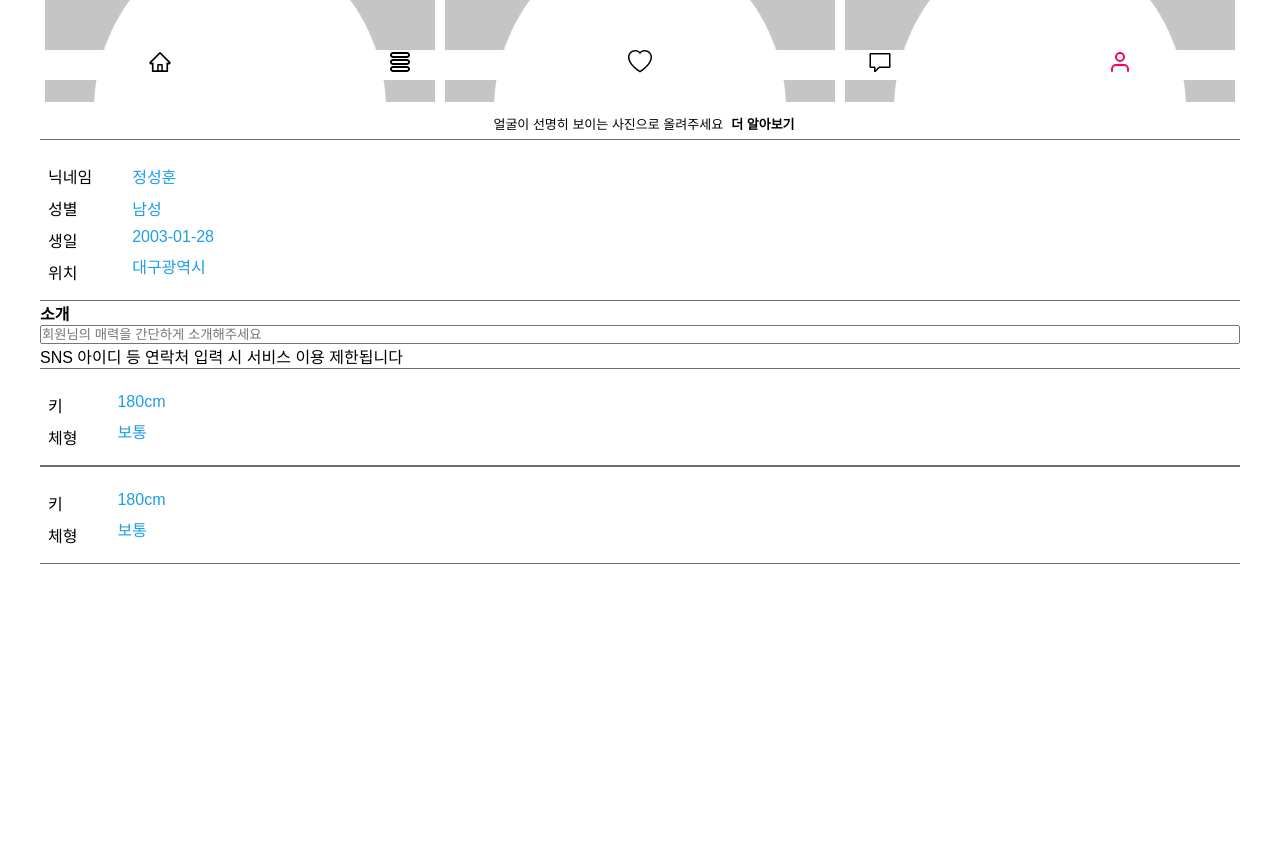
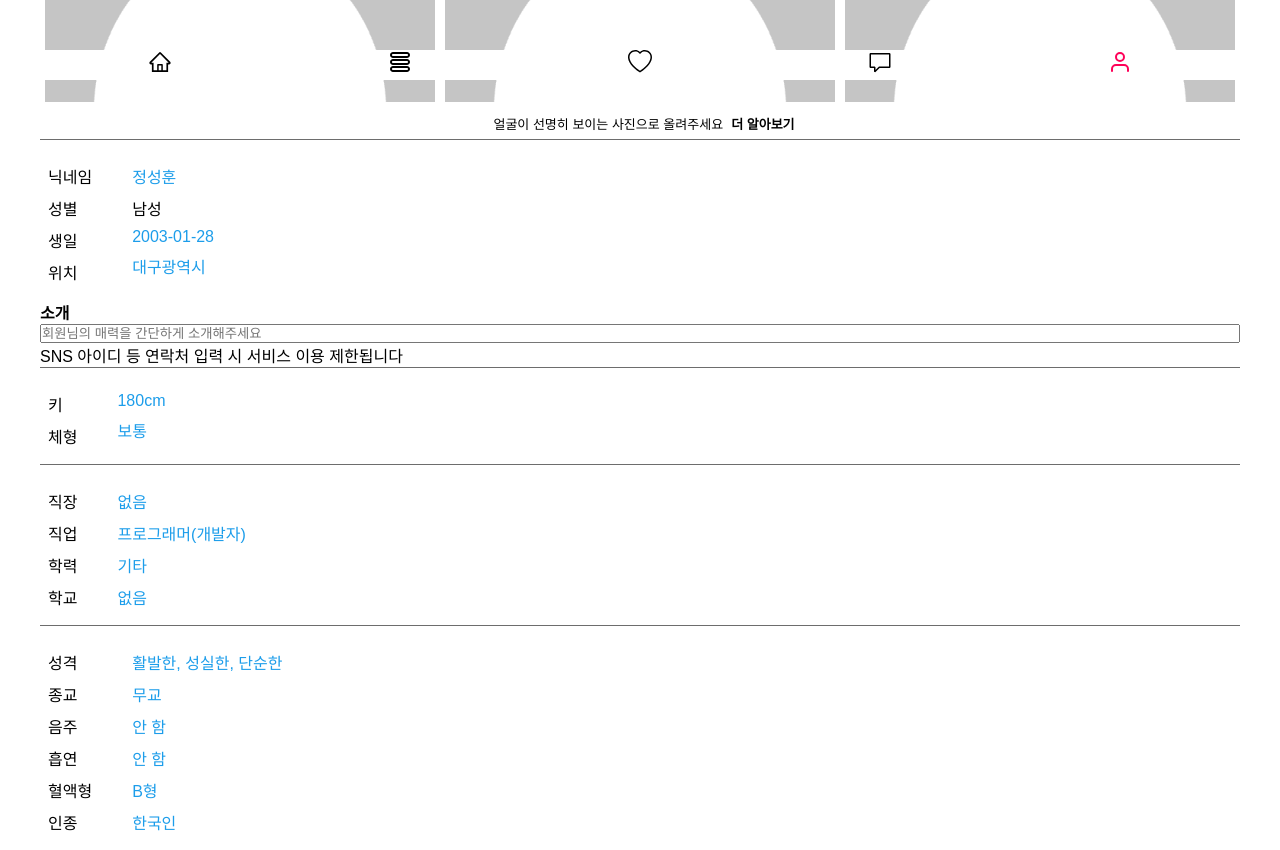
Before and after one commit to ted-cupist/GLAM, a React (Create React App) app: page /profile in a window 1280 px wide. Shown: the part 720-1570 px from the top of the page. Before the commit the page ends 1284 px from the top, so only its background shows below. Built offline with nearby package versions, Linux system fonts and the light colour scheme.

Commit message:
ADD : profile layout add

```diff
--- /dev/null
+++ b/src/components/Profile/Basic/Basic.tsx
@@ -0,0 +1,24 @@
+import { Content, ContentArea, Contents, SubTitle } from "../ProfileStyle";
+
+interface BasicProps {}
+
+const Basic = ({}: BasicProps) => {
+  return (
+    <ContentArea>
+      <Contents>
+        <SubTitle>닉네임</SubTitle>
+        <SubTitle>성별</SubTitle>
+        <SubTitle>생일</SubTitle>
+        <SubTitle>위치</SubTitle>
+      </Contents>
+      <Contents right={true}>
+        <Content>정성훈</Content>
+        <Content change={true}>남성</Content>
+        <Content>2003-01-28</Content>
+        <Content>대구광역시</Content>
+      </Contents>
+    </ContentArea>
+  );
+};
+
+export default Basic;
--- a/src/components/Profile/Basic/index.ts
+++ b/src/components/Profile/Basic/index.ts
@@ -1 +1 @@
-export { default } from "./BasicProfile";
+export { default } from "./Basic";
--- a/src/components/Profile/Career/Career.tsx
+++ b/src/components/Profile/Career/Career.tsx
@@ -1,10 +1,23 @@
+import { Content, ContentArea, Contents, SubTitle } from "../ProfileStyle";
+
 interface CareerProps {}
 
 const Career = ({}: CareerProps) => {
   return (
-    <>
-      <div></div>
-    </>
+    <ContentArea>
+      <Contents>
+        <SubTitle>직장</SubTitle>
+        <SubTitle>직업</SubTitle>
+        <SubTitle>학력</SubTitle>
+        <SubTitle>학교</SubTitle>
+      </Contents>
+      <Contents right={true}>
+        <Content>없음</Content>
+        <Content>프로그래머(개발자)</Content>
+        <Content>기타</Content>
+        <Content>없음</Content>
+      </Contents>
+    </ContentArea>
   );
 };
 
--- a/src/components/Profile/Intro/Intro.tsx
+++ b/src/components/Profile/Intro/Intro.tsx
@@ -1,11 +1,24 @@
+import styled from "styled-components";
+
 interface IntroProps {}
 
 const Intro = ({}: IntroProps) => {
   return (
-    <>
-      <div></div>
-    </>
+    <IntroArea>
+      <h4>소개</h4>
+      <IntroInput
+        type="text"
+        placeholder="회원님의 매력을 간단하게 소개해주세요"
+      />
+      <span>SNS 아이디 등 연락처 입력 시 서비스 이용 제한됩니다</span>
+    </IntroArea>
   );
 };
+const IntroArea = styled.div`
+  display: flex;
+  flex-direction: column;
+`;
+
+const IntroInput = styled.input``;
 
 export default Intro;
--- a/src/components/Profile/Physical/Physical.tsx
+++ b/src/components/Profile/Physical/Physical.tsx
@@ -1,10 +1,19 @@
+import { Content, ContentArea, Contents, SubTitle } from "../ProfileStyle";
+
 interface PhysicalProps {}
 
 const Physical = ({}: PhysicalProps) => {
   return (
-    <>
-      <div></div>
-    </>
+    <ContentArea>
+      <Contents>
+        <SubTitle>키</SubTitle>
+        <SubTitle>체형</SubTitle>
+      </Contents>
+      <Contents right={true}>
+        <Content>180cm</Content>
+        <Content>보통</Content>
+      </Contents>
+    </ContentArea>
   );
 };
 
--- a/src/components/Profile/Profile.tsx
+++ b/src/components/Profile/Profile.tsx
@@ -1,6 +1,14 @@
 import styled from "styled-components";
-import UserImg from "../../assets/img/userimg.png";
 import CancelIcon from "../../assets/img/CancelIcon.png";
+import Basic from "./Basic";
+import Career from "./Career";
+import Charm from "./Charm";
+import Interest from "./Interest";
+import Intro from "./Intro";
+import LifeStyle from "./LifeStyle";
+import Physical from "./Physical";
+import ProfileImg from "./ProfileImg";
+import Tendency from "./Tendency";
 
 const Profile = () => {
   /**
@@ -31,70 +39,20 @@ const Profile = () => {
         <CancelIconImg src={CancelIcon} />
         <h3>프로필 수정</h3>
       </ProfileHeader>
-      <ImaArea>
-        <CustomImg src={UserImg} alt="" />
-        <CustomImg src={UserImg} alt="" />
-        <CustomImg src={UserImg} alt="" />
-        <CustomImg src={UserImg} alt="" />
-        <CustomImg src={UserImg} alt="" />
-        <CustomImg src={UserImg} alt="" />
-      </ImaArea>
-      <SpanArea>
-        <BasicSpan>얼굴이 선명히 보이는 사진으로 올려주세요</BasicSpan>
-        <CustomA href="http://www.glam.am/guide_line/ko/?fbclid=IwAR1o58GoKQaYALG3FQhFQkvCpq7IM3UedviFyCPETHv8D6gojm9F0Zr1Bxg">
-          더 알아보기
-        </CustomA>
-      </SpanArea>
-      <ContentArea>
-        <Contents>
-          <SubTitle>닉네임</SubTitle>
-          <SubTitle>성별</SubTitle>
-          <SubTitle>생일</SubTitle>
-          <SubTitle>위치</SubTitle>
-        </Contents>
-        <Contents right={true}>
-          <Content>정성훈</Content>
-          <Content>남성</Content>
-          <Content>2003-01-28</Content>
-          <Content>대구광역시</Content>
-        </Contents>
-      </ContentArea>
-      <IntroArea>
-        <h4>소개</h4>
-        <IntroInput
-          type="text"
-          placeholder="회원님의 매력을 간단하게 소개해주세요"
-        />
-        <span>SNS 아이디 등 연락처 입력 시 서비스 이용 제한됩니다</span>
-      </IntroArea>
-      <ContentArea>
-        <Contents>
-          <SubTitle>키</SubTitle>
-          <SubTitle>체형</SubTitle>
-        </Contents>
-        <Contents right={true}>
-          <Content>180cm</Content>
-          <Content>보통</Content>
-        </Contents>
-      </ContentArea>
-      <ContentArea>
-        <Contents>
-          <SubTitle>키</SubTitle>
-          <SubTitle>체형</SubTitle>
-        </Contents>
-        <Contents right={true}>
-          <Content>180cm</Content>
-          <Content>보통</Content>
-        </Contents>
-      </ContentArea>
+      <ProfileImg />
+      <Basic />
+      <Intro />
+      <Physical />
+      <Career />
+      <Tendency />
+      {/* 성향 */}
+      <Charm />
+      {/* 매력 */}
+      <Interest />
+      <LifeStyle />
     </ProfileArea>
   );
 };
-
-const IntroArea = styled.div`
-  display: flex;
-  flex-direction: column;
-`;
 
 const CancelIconImg = styled.img`
   position: absolute;
@@ -109,64 +67,8 @@ const ProfileHeader = styled.header`
   position: relative;
 `;
 
-const IntroInput = styled.input``;
-
 const ProfileArea = styled.div`
   width: 100%;
 `;
 
-const ContentArea = styled.div`
-  display: flex;
-  border-top: 1px solid #00000092;
-  padding: 1rem 0;
-  border-bottom: 1px solid #00000092;
-`;
-
-const CustomA = styled.a`
-  font-size: 13px;
-  font-weight: bold;
-  text-decoration: none;
-  margin-left: 0.5rem;
-  color: black;
-`;
-
-const Contents = styled.div<{ right?: boolean }>`
-  display: flex;
-  flex-direction: column;
-  ${(props) => props.right && "margin-left:2rem"}
-`;
-
-const BasicSpan = styled.span`
-  margin-left: 0.5rem;
-  font-size: 13px;
-`;
-
-const SubTitle = styled(BasicSpan)`
-  margin-top: 0.5rem;
-  font-size: 1rem;
-`;
-
-const Content = styled(SubTitle)`
-  color: #1c9dea;
-`;
-
-const SpanArea = styled.div`
-  width: 100%;
-  height: 2rem;
-  display: flex;
-  align-items: center;
-  justify-content: center;
-`;
-
-const CustomImg = styled.img`
-  width: 30%;
-  margin: 5px;
-  flex-grow: 1;
-`;
-
-const ImaArea = styled.div`
-  display: flex;
-  flex-wrap: wrap;
-`;
-
 export default Profile;
--- /dev/null
+++ b/src/components/Profile/ProfileImg/ProfileImg.tsx
@@ -0,0 +1,54 @@
+import styled from "styled-components";
+import UserImg from "../../../assets/img/userimg.png";
+import { BasicSpan } from "../ProfileStyle";
+
+interface ProfileImgProps {}
+
+const ProfileImg = ({}: ProfileImgProps) => {
+  return (
+    <>
+      <ImgArea>
+        <CustomImg src={UserImg} alt="" />
+        <CustomImg src={UserImg} alt="" />
+        <CustomImg src={UserImg} alt="" />
+        <CustomImg src={UserImg} alt="" />
+        <CustomImg src={UserImg} alt="" />
+        <CustomImg src={UserImg} alt="" />
+      </ImgArea>
+      <SpanArea>
+        <BasicSpan>얼굴이 선명히 보이는 사진으로 올려주세요</BasicSpan>
+        <CustomA href="http://www.glam.am/guide_line/ko/?fbclid=IwAR1o58GoKQaYALG3FQhFQkvCpq7IM3UedviFyCPETHv8D6gojm9F0Zr1Bxg">
+          더 알아보기
+        </CustomA>
+      </SpanArea>
+    </>
+  );
+};
+
+const ImgArea = styled.div`
+  display: flex;
+  flex-wrap: wrap;
+`;
+
+const CustomImg = styled.img`
+  width: 30%;
+  margin: 5px;
+  flex-grow: 1;
+`;
+const CustomA = styled.a`
+  font-size: 13px;
+  font-weight: bold;
+  text-decoration: none;
+  margin-left: 0.5rem;
+  color: black;
+`;
+
+const SpanArea = styled.div`
+  width: 100%;
+  height: 2rem;
+  display: flex;
+  align-items: center;
+  justify-content: center;
+`;
+
+export default ProfileImg;
--- /dev/null
+++ b/src/components/Profile/ProfileImg/index.ts
@@ -0,0 +1 @@
+export { default } from "./ProfileImg";
--- /dev/null
+++ b/src/components/Profile/ProfileStyle.ts
@@ -0,0 +1,28 @@
+import styled from "styled-components";
+
+export const BasicSpan = styled.span`
+  margin-left: 0.5rem;
+  font-size: 13px;
+`;
+
+export const ContentArea = styled.div`
+  display: flex;
+  border-top: 1px solid #00000092;
+  padding: 1rem 0;
+`;
+
+export const Contents = styled.div<{ right?: boolean }>`
+  display: flex;
+  flex-direction: column;
+  ${(props) => props.right && "margin-left:2rem"}
+`;
+
+export const SubTitle = styled(BasicSpan)`
+  margin-top: 0.5rem;
+  font-size: 1rem;
+`;
+
+export const Content = styled(SubTitle)<{ change?: boolean }>`
+  ${(props) => props.change && "font-color:black"}
+  color: #1c9dea;
+`;
--- a/src/components/Profile/Tendency/Tendency.tsx
+++ b/src/components/Profile/Tendency/Tendency.tsx
@@ -1,10 +1,27 @@
+import { Content, ContentArea, Contents, SubTitle } from "../ProfileStyle";
+
 interface TendencyProps {}
 
 const Tendency = ({}: TendencyProps) => {
   return (
-    <>
-      <div></div>
-    </>
+    <ContentArea>
+      <Contents>
+        <SubTitle>성격</SubTitle>
+        <SubTitle>종교</SubTitle>
+        <SubTitle>음주</SubTitle>
+        <SubTitle>흡연</SubTitle>
+        <SubTitle>혈액형</SubTitle>
+        <SubTitle>인종</SubTitle>
+      </Contents>
+      <Contents right={true}>
+        <Content>활발한, 성실한, 단순한</Content>
+        <Content>무교</Content>
+        <Content>안 함</Content>
+        <Content>안 함</Content>
+        <Content>B형</Content>
+        <Content>한국인</Content>
+      </Contents>
+    </ContentArea>
   );
 };
 
```
Also changed, not shown: src/components/Profile/Basic/BasicProfile.tsx (deleted, +0 -11 lines).
